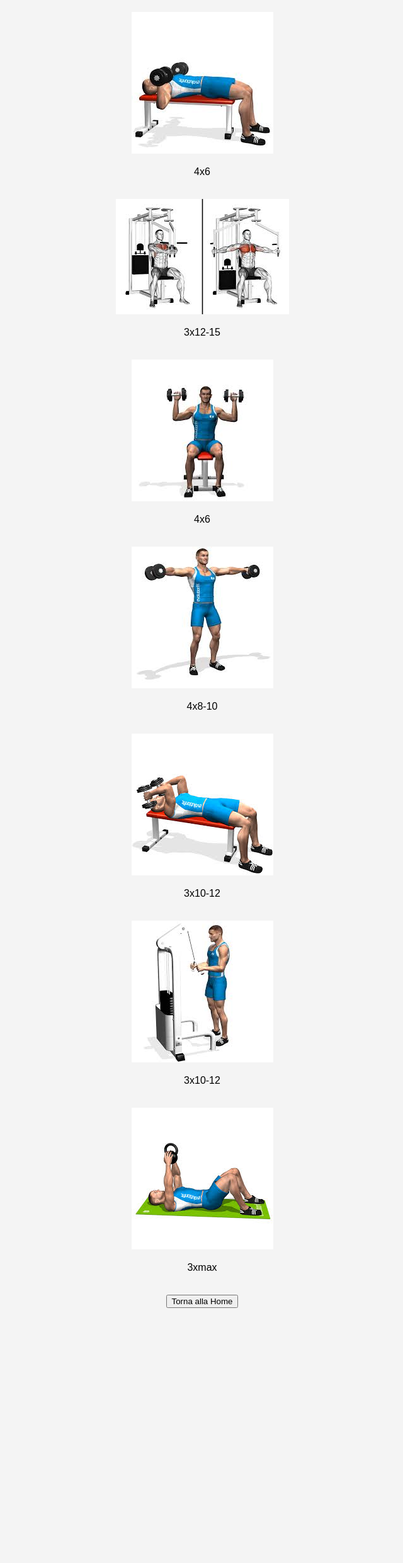
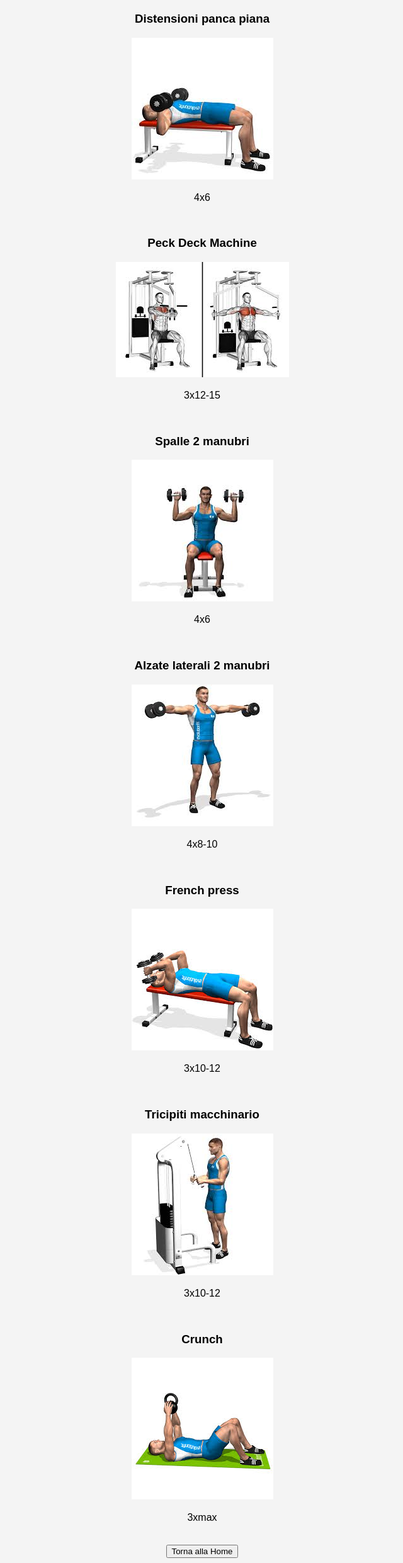
Before and after one commit to marcolinho/marcolinho, a plain HTML site: page Giorno1.html in a window 1280 px wide. Shown: the part 61-2543 px from the top of the page at 63% size, without its empty margins (319-959 px from the left). Before the commit the page ends 2146 px from the top, so only its background shows below. Drawn offline with Linux system fonts and the light colour scheme.

Commit message:
Giorno1.html

```diff
--- a/Giorno1.html
+++ b/Giorno1.html
@@ -25,12 +25,22 @@
 </head>
 <body>
     <h1>Giorno 1 - Petto e Tricipiti</h1>
-    <img src="img/distensionipancapiana.jpg" alt="pancapiana"> <p>4x6</p><br>
-    <img src="img/PeckMachine.jpg" alt="PeckMachine"> <p>3x12-15</p><br>
-    <img src="img/spalleManubri.jpg" alt="spalleManubri"> <p>4x6</p><br>
+    <h3>Distensioni panca piana</h3>
+    <img src="img/distensionipancapiana.jpg" alt="pancapiana"> <p>4x6</p>
+    <br>
+    <h3>Peck Deck Machine</h3>
+    <img src="img/PeckMachine.jpg" alt="PeckMachine"> <p>3x12-15</p>
+    <br>
+    <h3>Spalle 2 manubri</h3>
+    <img src="img/spalleManubri.jpg" alt="spalleManubri"> <p>4x6</p>
+    <br>
+    <h3>Alzate laterali 2 manubri</h3>
     <img src="img/alzateLaterali.jpg" alt="alzateLaterali"> <p>4x8-10</p><br>
+    <h3>French press</h3>
     <img src="img/tricipitiPancaPiana.jpg" alt="tricipitiPancaPiana"> <p>3x10-12</p><br>
+    <h3>Tricipiti macchinario</h3>
     <img src="img/tricipitiMacchinario.jpg" alt="tricipiti"><p>3x10-12</p><br>
+    <h3>Crunch</h3>
     <img src="img/crunch.jpg" alt="crunch"><p>3xmax</p><br>
 
 
```
